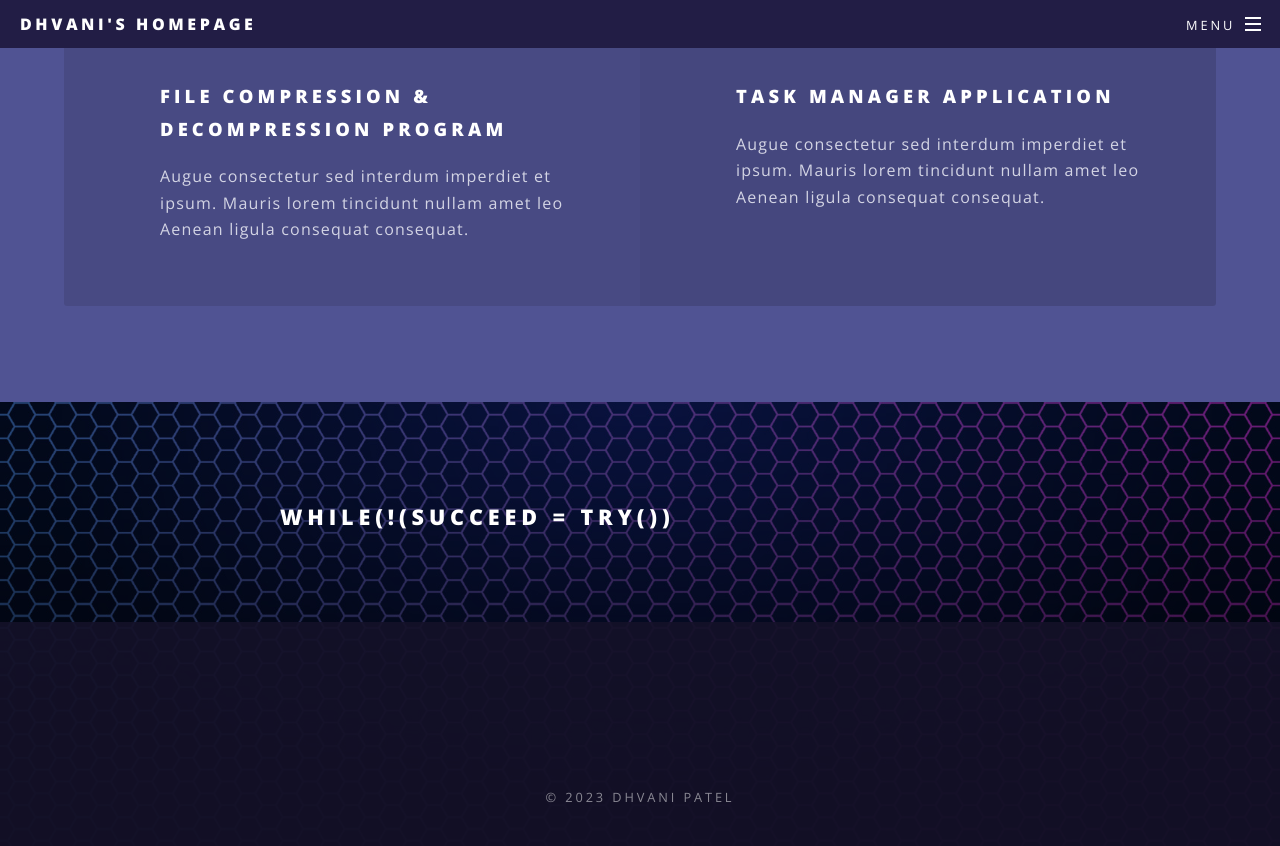
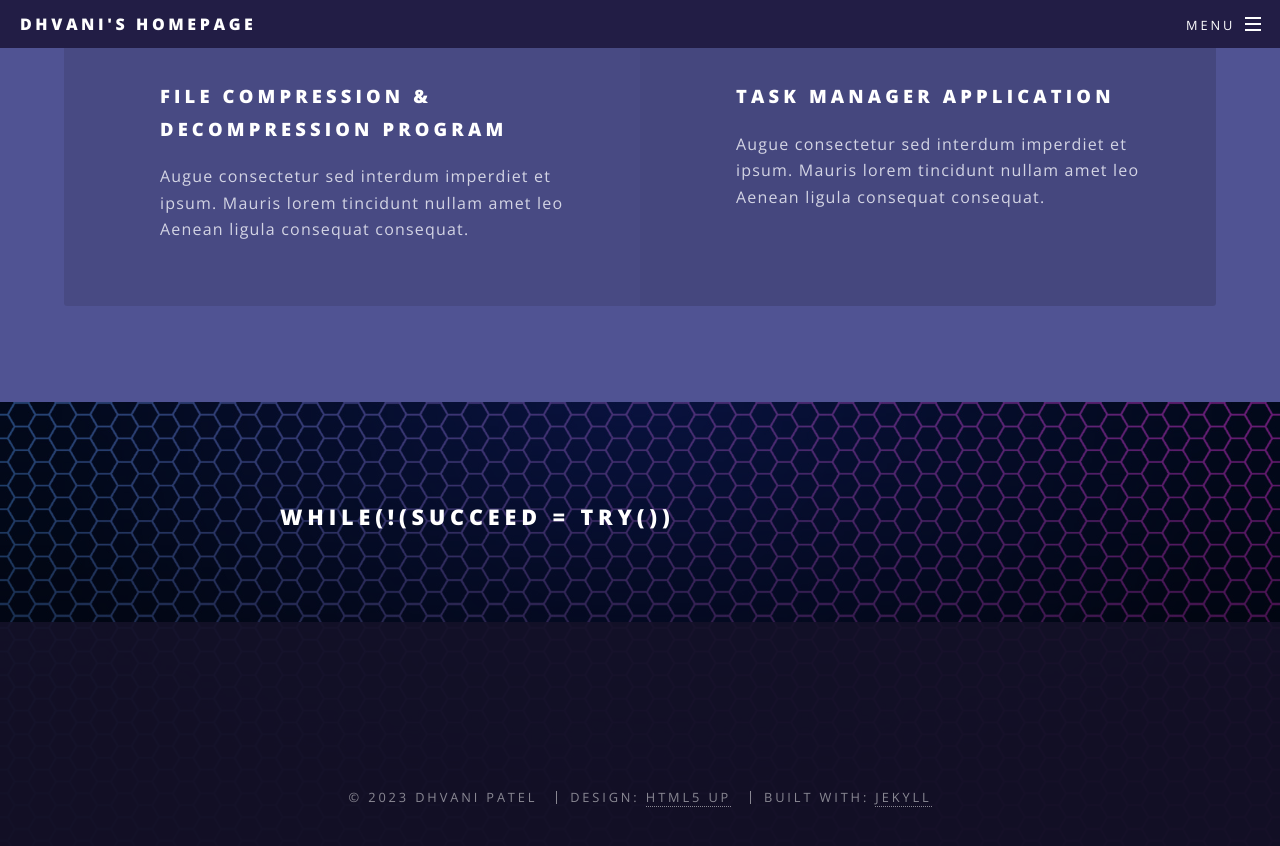
Before and after one commit to dhvani2504/dhvani2504.github.io, a Jekyll site: the page built from index.html, in a window 1280 px wide and 900 px high, scrolled down 2771 px. Shown: the top 846 px of the window. Built offline with Jekyll 4.4.1, drawn with Linux system fonts in a browser that asks for light colours.

Commit message:
Update footer.html

```diff
--- a/_includes/footer.html
+++ b/_includes/footer.html
@@ -21,5 +21,7 @@
     {% endif %}
     {{ thisyear }}
     {% if site.owner %}{{ site.owner }}{% else %}{{ site.title }}{% endif %}</li>
+    <li>Design: <a href="http://html5up.net" target="_blank">HTML5 UP</a></li>
+    <li>Built with: <a href="http://jekyllrb.com" target="_blank">Jekyll</a></li>
   </ul>
 </footer>
```
